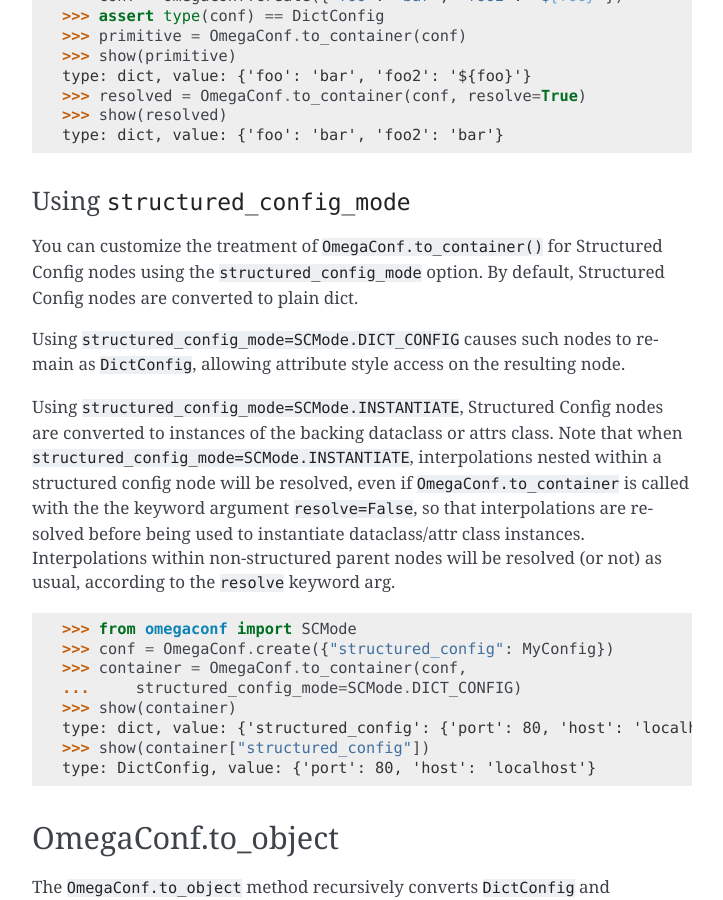
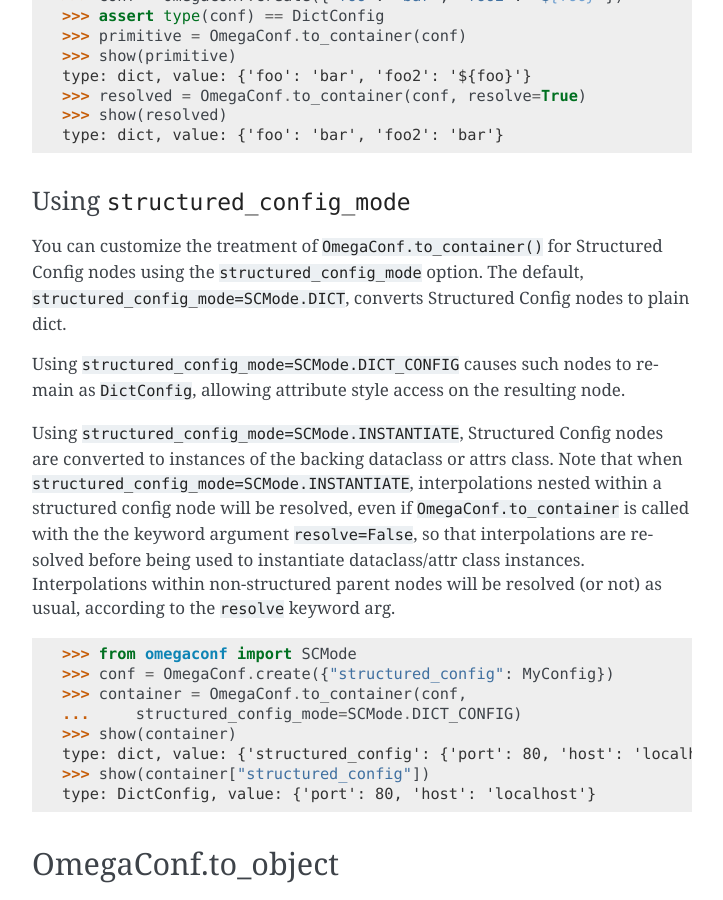
Before and after one commit to omry/omegaconf, a Sphinx documentation site: the page built from docs/source/usage.rst, in a window 1280 px wide and 900 px high, scrolled down 10981 px. Shown: the whole window, without its empty margins (388-1111 px from the left). Built offline with Sphinx 7.4.7, drawn with Linux system fonts in a browser that asks for light colours.

Commit message:
Mention SCMode.DICT in the docs.
`SCMode.DICT` is not mentioned in the docs currently.
Since it is the default option for the `to_container(..., structured_config_mode)` keyword, I think it would be good to mention it.

```diff
--- a/docs/source/usage.rst
+++ b/docs/source/usage.rst
@@ -576,7 +576,7 @@ Using ``structured_config_mode``
 ~~~~~~~~~~~~~~~~~~~~~~~~~~~~~~~~
 You can customize the treatment of ``OmegaConf.to_container()`` for
 Structured Config nodes using the ``structured_config_mode`` option.
-By default, Structured Config nodes are converted to plain dict.
+The default, ``structured_config_mode=SCMode.DICT``, converts Structured Config nodes to plain dict.
 
 Using ``structured_config_mode=SCMode.DICT_CONFIG`` causes such nodes to remain
 as ``DictConfig``, allowing attribute style access on the resulting node.
```
